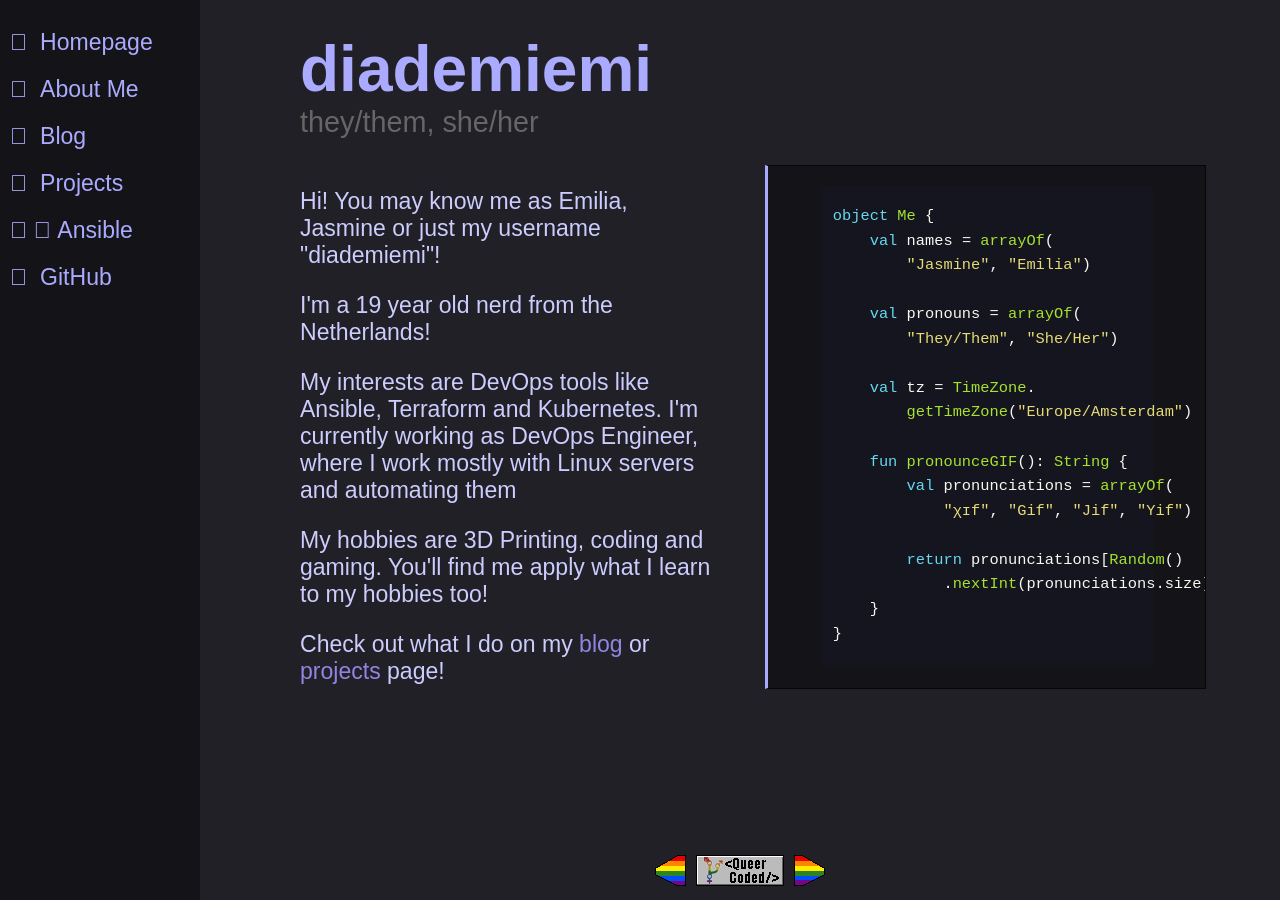
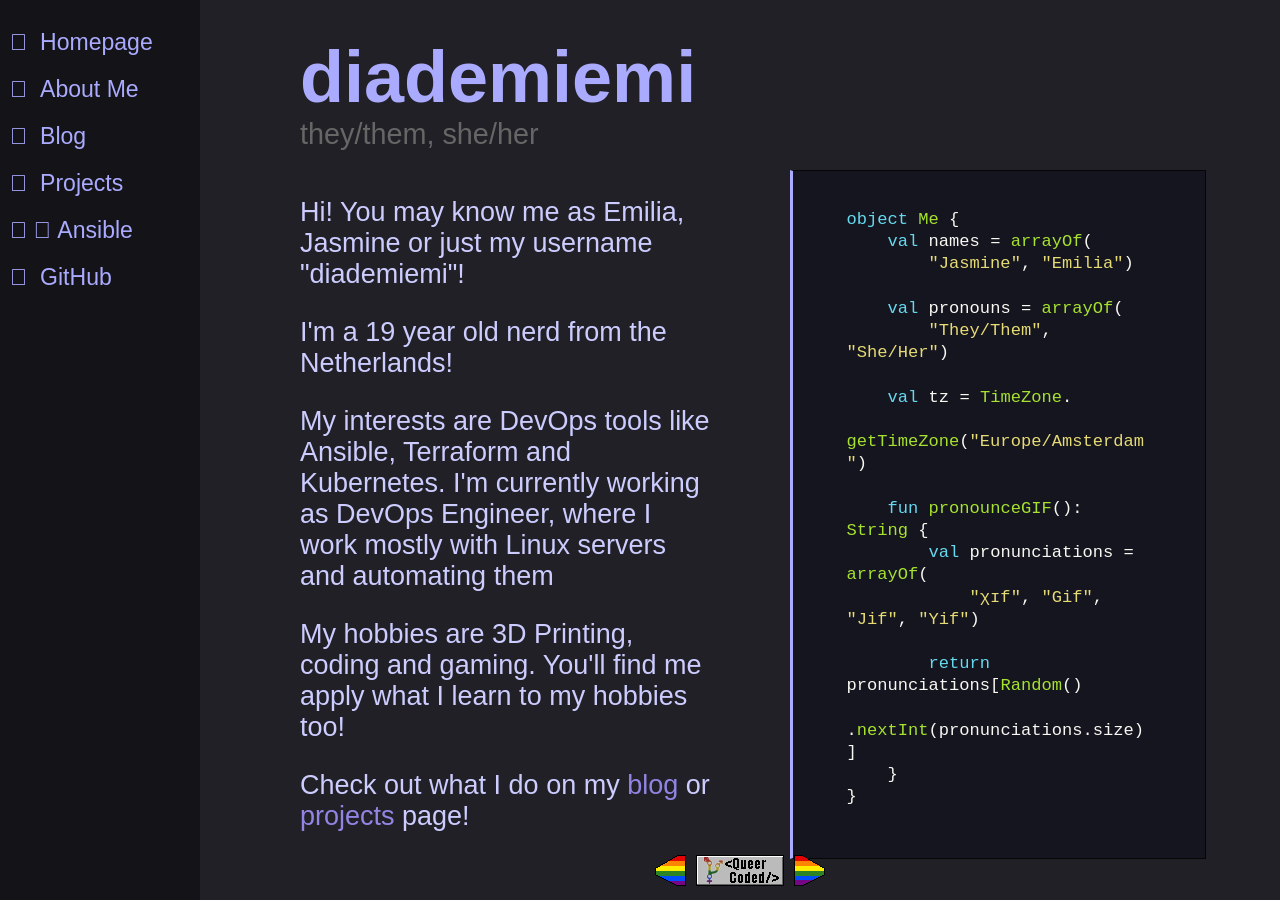
Before and after one commit to diademiemi/diademiemi.me, a Jekyll site: the page built from index.html, in a window 1280 px wide. Built offline with Jekyll 4.4.1, drawn with Linux system fonts in a browser that asks for light colours; some web fonts are replaced.

Commit message:
Update site styles to accomodate blog

```diff
--- a/_config.yml
+++ b/_config.yml
@@ -40,12 +40,14 @@ pagination:
   sort_field: 'date'
   sort_reverse: true
 
+
+permalink: pretty
 # collections_dir: collections
 
 collections:
   projects:
     output: true
-    permalink: /projects/:title/
+    permalink: /projects/:path/
   blog:
     output: true
     permalink: /blog/:path/
--- a/assets/css/base.scss
+++ b/assets/css/base.scss
@@ -14,8 +14,8 @@
     src: url('../fonts/AgaveNerdFont-Regular.ttf') format('truetype');
 }
 
-
 body {
+    overflow-x: hidden;
     background-color: #202026;
     color: #ccccff;
     font-family: 'Agave', Arial, sans-serif;
@@ -160,6 +160,7 @@ $background: #15151f;
   padding-left: 0.8em;
   padding-right: 0.8em;
   background-color: $background;
+  white-space: pre-wrap; /* Updated property */
 
   .hll {
     background-color: #49483e;
@@ -287,8 +288,11 @@ $background: #15151f;
 
 code{
   background-color: "#282C34";
-  color: whitesmoke;}
+  color: whitesmoke;
+  white-space: pre-wrap; /* Updated property */
+}
 pre {
   background-color: "#282C34";
   color: whitesmoke;
+  white-space: pre-wrap; /* Updated property */
 }
--- a/assets/css/home.scss
+++ b/assets/css/home.scss
@@ -17,14 +17,14 @@
 .home-title {
     margin-bottom: 0em; /* Reduced bottom margin */
     margin-top: 0.5em; /* Increased top margin */
-    font-size: 5vw; /* Large size for the title */
+    font-size: 8vh; /* Large size for the title */
 }
 
 .home-subtitle {
     font-size: 1.5em; /* Smaller size for the date */
     color: #666; /* Optional: color for the date */
     margin-top: 0em; /* Reduced top margin */
-    margin-bottom: 2vw;
+    margin-bottom: 1vh;
 }
 
 .home-content {
@@ -57,32 +57,31 @@
 }
 
 .code-block {
-    background-color: #141418;
+    background-color: #15151f;
     border: 1px solid #060606;
     border-left: 3px solid #aaaaff;
-    color: #ffffff;
     font-family: monospace;
-    line-height: 1.6;
-    margin-bottom: 1.2em;
+    line-height: 1.3;
     max-width: 45%; /* Adjust as needed */
-    overflow: auto;
-    padding: 0.3em 0.8em;
     word-wrap: break-word;
-    font-size: 1.2vw;
+    font-size: 1.9vh;
 }
 
 .text-block {
     /* font-size: 1.4vw; */
     margin-left: 0;
     max-width: 45%; /* Adjust as needed */
-    font-size: 1.5vw;
+    font-size: 2.5vh;
 }
 
 @media screen and (max-width: 1024px) { /* Adjust the breakpoint as needed */
-    .code-block, .text-block {
+    .text-block {
         flex-basis: 100%;
         max-width: 100%;
-        font-size: 2.9vw; /* Adjust font size for smaller screens */
+        font-size: 2.5vh; /* Adjust font size for smaller screens */
+    }
+    .code-block {
+        display: none;
     }
 }
 
```
